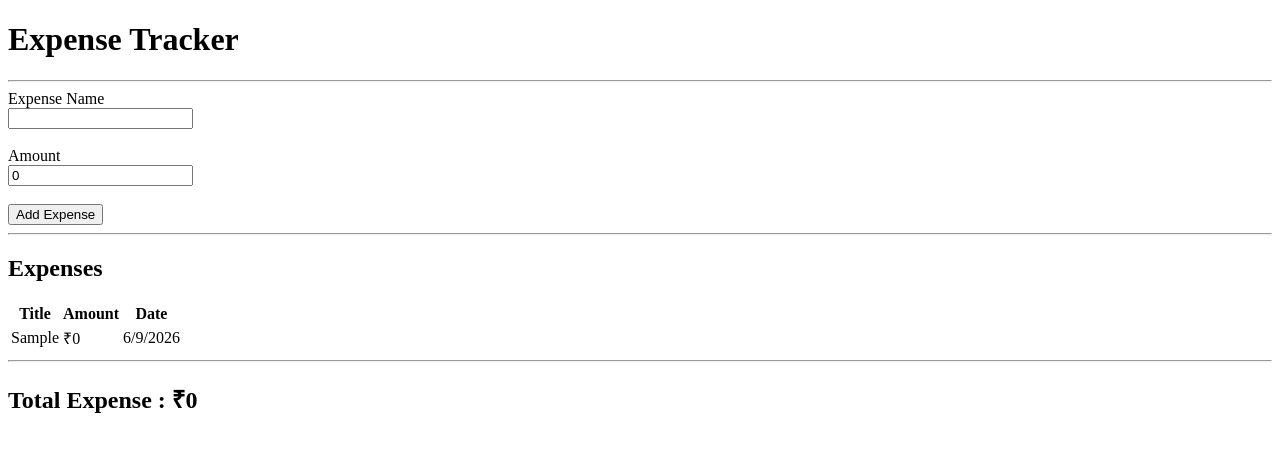
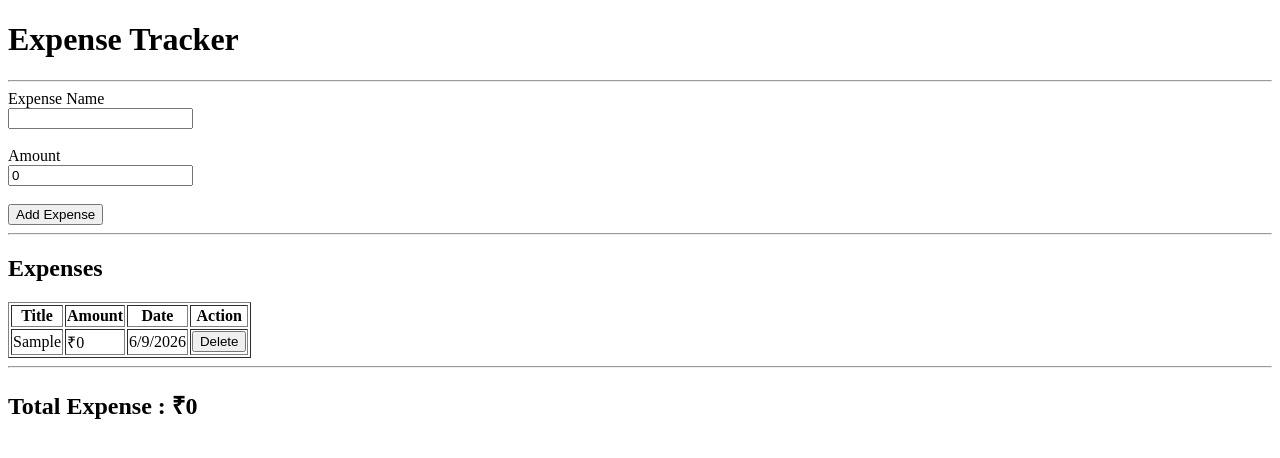
Before and after one commit to kamatpallavi/task-manager-angular, an Angular app: page / in a window 1280 px wide. Both pictures are taken after typing "Sample" into the empty fields and a click on the button "Add Expense". Shown: the top 458 px of the page. Built offline with nearby package versions, Linux system fonts and the light colour scheme.

Commit message:
delete function

```diff
--- a/src/app/app.html
+++ b/src/app/app.html
@@ -35,17 +35,21 @@
 <hr>
 
 <h2>Expenses</h2>
-<table boarder = "2">
+<table border = "1">
     <tr>
         <th>Title</th>
         <th>Amount</th>
         <th>Date</th>
+        <th>Action</th>
     </tr>
 
-    <tr *ngFor="let expense of expenses">
+    <tr *ngFor="let expense of expenses; let i = index">
         <td>{{expense.title}}</td>
         <td>₹{{expense.amount}}</td>
         <td>{{expense.date}}</td>
+        <td>
+            <button (click)="deleteExpense(i)">Delete</button>
+        </td>
     </tr>
 
 </table>
--- a/src/app/app.ts
+++ b/src/app/app.ts
@@ -40,5 +40,17 @@ export class App {
 
     this.amount = 0;
   }
+deleteExpense(index:number)
+{
+    /*console.log("Index:", index);
+    console.log("Expenses:", this.expenses);
+    console.log("Selected Expense:", this.expenses[index]);   */
+
+    this.totalExpense =
+        this.totalExpense -
+        this.expenses[index].amount;
+
+    this.expenses.splice(index,1);
+}
 
 }
```
